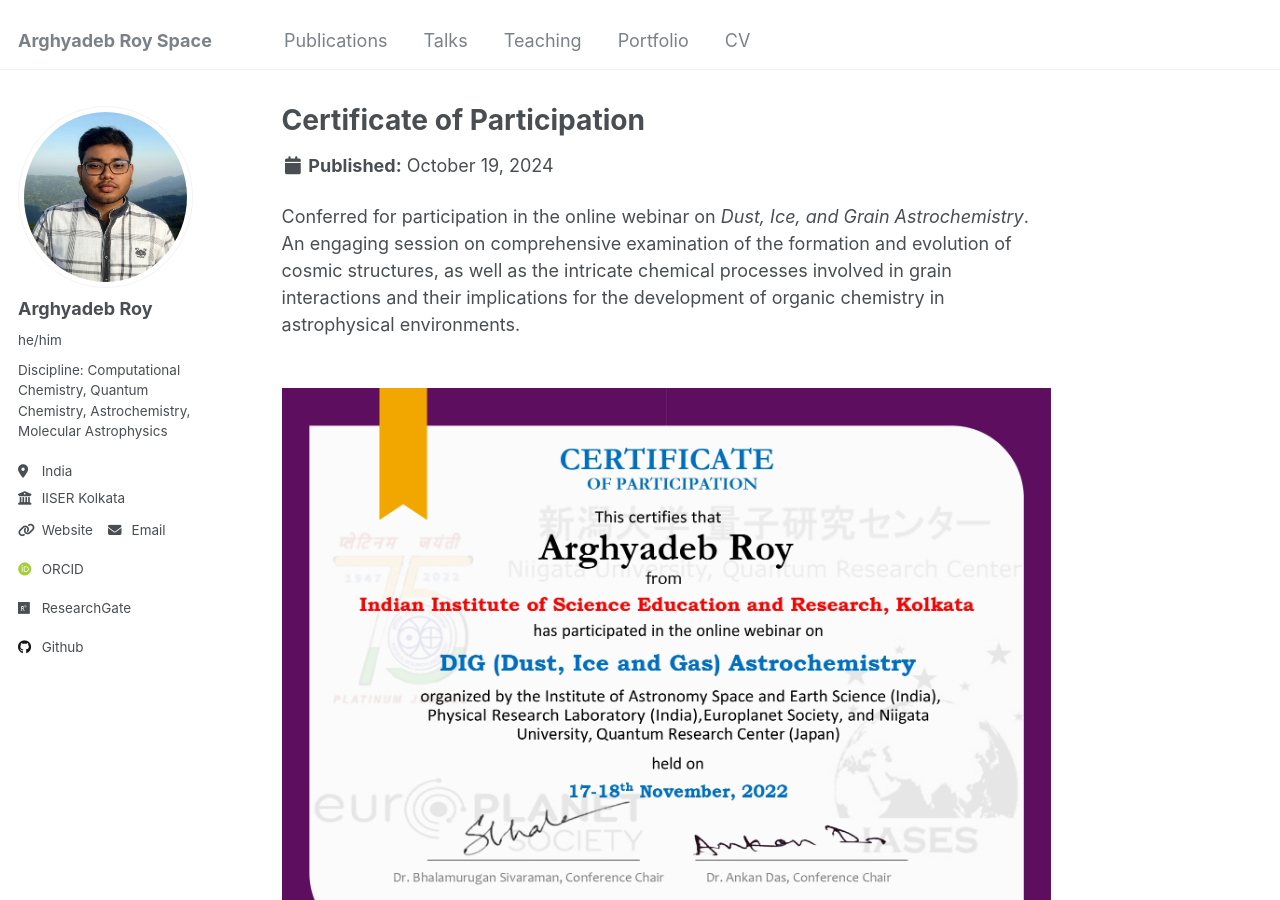
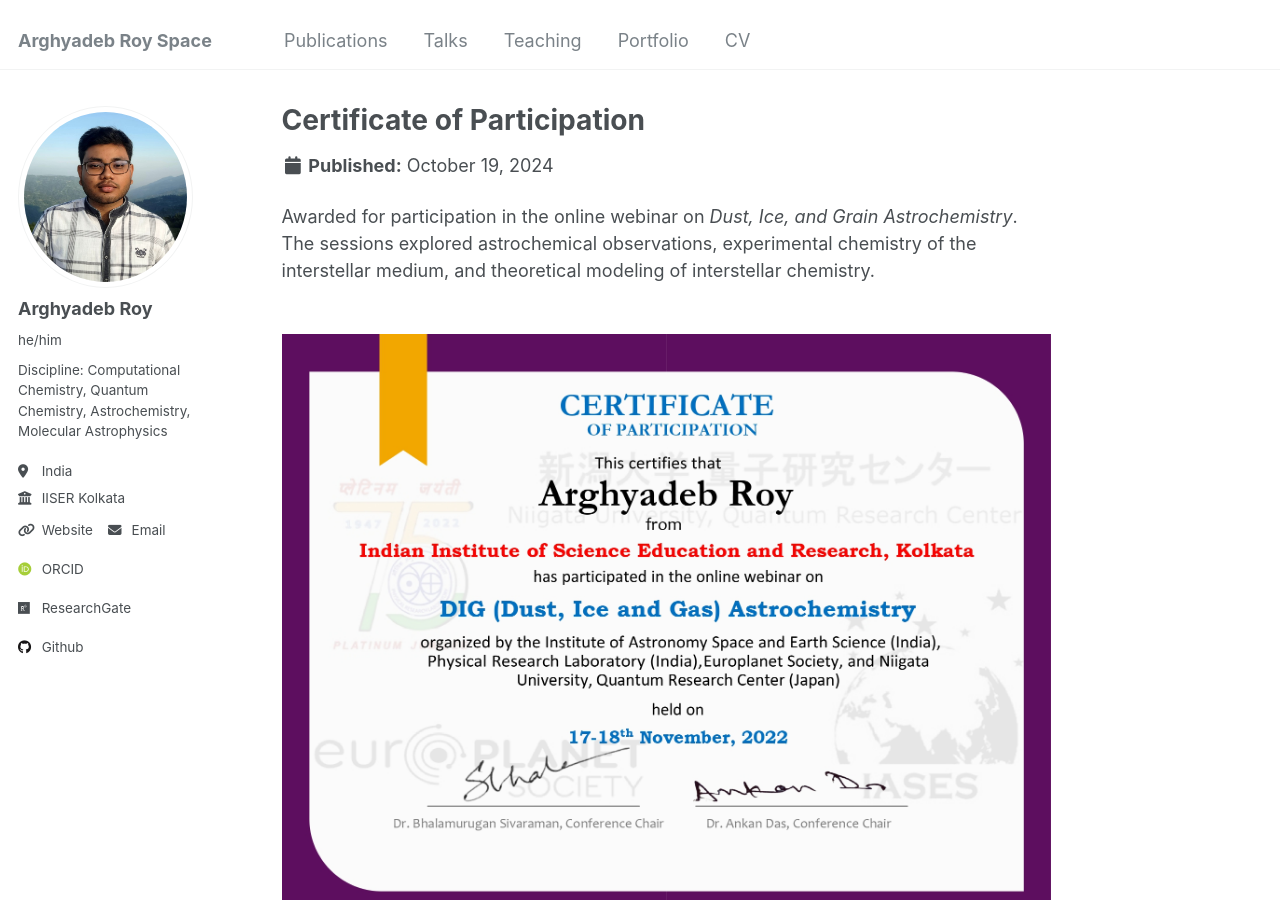
Before and after one commit to arghyadebroy/arghyadebroy.github.io, a Jekyll site: the page built from _portfolio/portfolio-4.md, in a window 1280 px wide and 900 px high. Built offline with Jekyll 4.4.1, drawn with Linux system fonts in a browser that asks for light colours; some web fonts are replaced.

Commit message:
Update portfolio-4.md

```diff
--- a/_portfolio/portfolio-4.md
+++ b/_portfolio/portfolio-4.md
@@ -1,9 +1,11 @@
 ---
 title: "Certificate of Participation"
-excerpt: "Conferred for participation in the online webinar on *Dust, Ice, and Grain Astrochemistry*. An engaging session on comprehensive examination of the formation and evolution of cosmic structures, as well as the intricate chemical processes involved in grain interactions and their implications for the development of organic chemistry in astrophysical environments. <br/><img src='/images/Arghyadeb Roy-1_page-0001.jpg'>"
+excerpt: "
+Awarded for participation in the online webinar on *Dust, Ice, and Grain Astrochemistry*. The sessions explored astrochemical observations, experimental chemistry of the interstellar medium, and theoretical modeling of interstellar chemistry.
+
+<br/><img src='/images/Arghyadeb Roy-1_page-0001.jpg'>"
 collection: portfolio
 ---
-
-Conferred for participation in the online webinar on *Dust, Ice, and Grain Astrochemistry*. An engaging session on comprehensive examination of the formation and evolution of cosmic structures, as well as the intricate chemical processes involved in grain interactions and their implications for the development of organic chemistry in astrophysical environments.
+Awarded for participation in the online webinar on *Dust, Ice, and Grain Astrochemistry*. The sessions explored astrochemical observations, experimental chemistry of the interstellar medium, and theoretical modeling of interstellar chemistry.
 
 <br/><img src='/images/Arghyadeb Roy-1_page-0001.jpg'>
```
